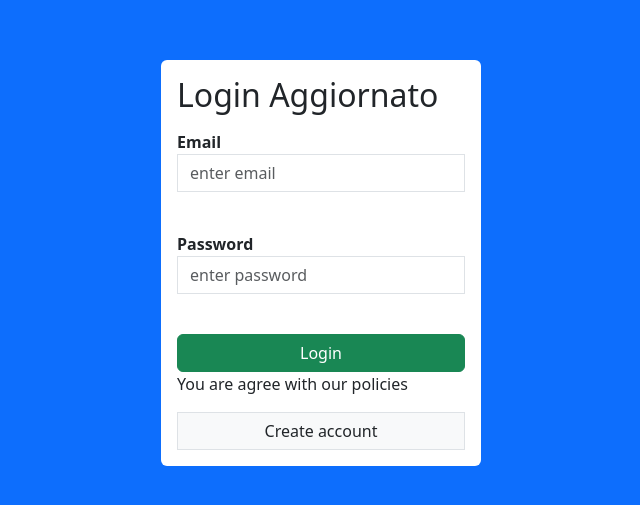
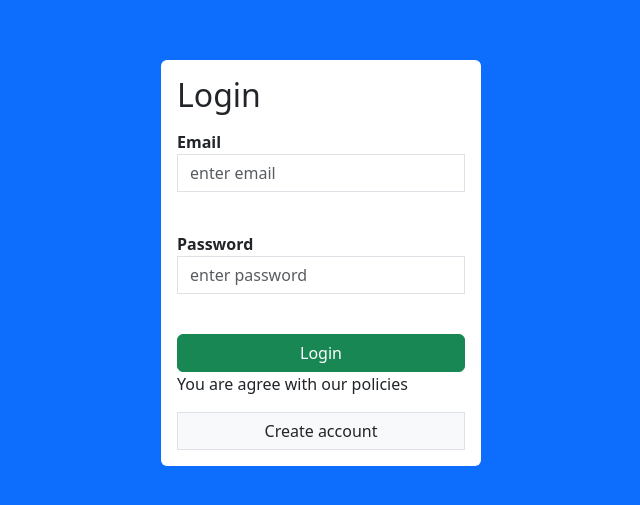
Before and after one commit to Leandro-Valora/esempio_sito_frontend, a React (Create React App) app: page / in a window 1280 px wide. Shown: the part 137-642 px from the top of the page, without its empty margins (319-959 px from the left). Built offline with nearby package versions, Linux system fonts and the light colour scheme.

Commit message:
Update Login.js

```diff
--- a/src/Login.js
+++ b/src/Login.js
@@ -1,82 +1,3 @@
-// import React, { useState, useEffect } from 'react';
-// import { Link, useNavigate } from 'react-router-dom';
-// import Validation from './LoginValidation';
-// import axios from 'axios';
-
-// function Login() {
-
-//     const [values, setValues] = useState({
-//         email: '',
-//         password: ''
-//     });
-
-//     const navigate = useNavigate();
-//     const [errors, setErrors] = useState({});
-//     const [validationPerformed, setValidationPerformed] = useState(false);
-
-//     const handleInput = (event) => {
-//         setValues(prev => ({...prev, [event.target.name]: event.target.value}));
-//     };
-
-//     useEffect(() => {
-//         console.log("sono dentro , non può entrareee");
-//         if (validationPerformed) {
-//             const handleValidation = () => {
-//                 if (errors.email === "" && errors.password === "") {
-//                     axios.post("https://esempio-sito.onrender.com/login", values).then(res => {
-//                         if (res.data === "Success") {
-//                             navigate("/home");
-//                         } else {
-//                             alert("Errore");
-//                         }
-//                     })
-//                     .catch(err => console.log(err));
-//                 } else {
-//                     console.log("Some problem");
-//                 }
-//             };
-//             handleValidation();
-//         }
-//     }, [errors, navigate, validationPerformed, values]);
-
-//     const handleSubmit = (event) => {
-//         event.preventDefault();
-//         const validationErrors = Validation(values);
-//         setErrors(validationErrors);
-//         setValidationPerformed(true);
-//     };
-
-//     return (
-//         <div className='d-flex justify-content-center align-items-center bg-primary vh-100'>
-//             <div className='bg-white p-3 rounded w-25'>
-//                 <h2> Login </h2>
-//                 <form action='' onSubmit={handleSubmit}>
-//                     <div className='mb-3'>
-//                         <label htmlFor='email'><strong>Email</strong></label>
-//                         <input type='email' name='email' placeholder='enter email'
-//                         onChange={handleInput} className='form-control rounded-0' />
-//                         {errors.email && <span className='text-danger'> {errors.email} </span>}
-//                     </div>
-//                     <br />
-//                     <div className='mb-3'>
-//                         <label htmlFor='password'><strong>Password</strong></label>
-//                         <input type='password' placeholder='enter password' id='password' name='password' onChange={handleInput} className='form-control rounded-0' />
-//                         {errors.password && <span className='text-danger'> {errors.password} </span>}
-//                     </div>
-//                     <span className='text-danger' id='errorAccess'></span>
-//                     <br />
-//                     <button type="submit" className='btn btn-success w-100'>Login</button>
-//                     <br />
-//                     <p>  You are agree with our policies</p>
-//                     <Link to="/Signup" className='btn btn-default border w-100 bg-light rounded-0 text-decoration-none'>Create account</Link>
-//                 </form>
-//             </div>
-//         </div>
-//     );
-// }
-
-// export default Login;
-
 import React, { useState, useEffect } from 'react';
 import { Link, useNavigate } from 'react-router-dom';
 import Validation from './LoginValidation';
@@ -106,6 +27,7 @@ function Login() {
                         if (res.data === "Success") {
                             navigate("/home");
                         } else {
+                            console.log("Sono nell'errore del login. Hai cliccato il button ?");
                             setLoginError(true); // Set login error state to true if login fails
                         }
                     })
@@ -126,7 +48,7 @@ function Login() {
     return (
         <div className='d-flex justify-content-center align-items-center bg-primary vh-100'>
             <div className='bg-white p-3 rounded w-25'>
-                <h2> Login Aggiornato </h2>
+                <h2> Login </h2>
                 <p>{loginError && <span className='text-danger'>Errore credenziali, Riprova.</span>}</p>
                 <form action='' onSubmit={handleSubmit}>
                     <div className='mb-3'>
```
